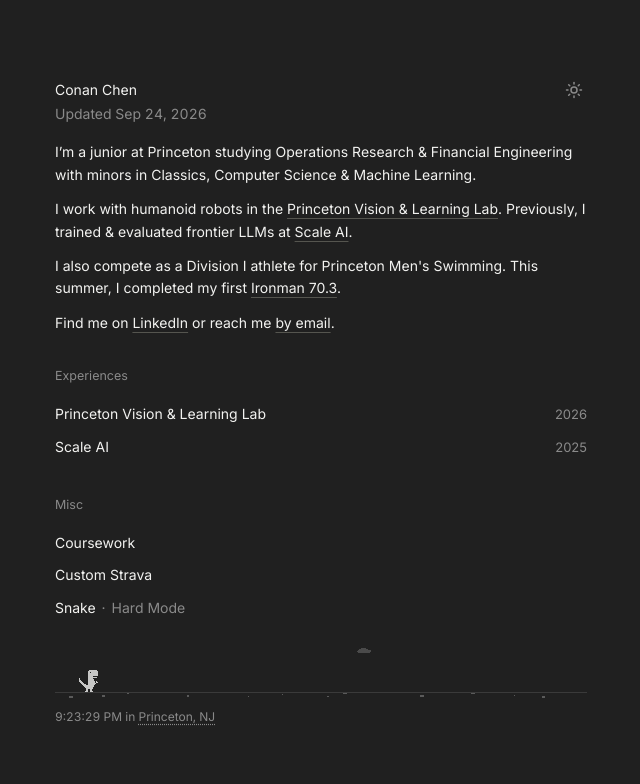
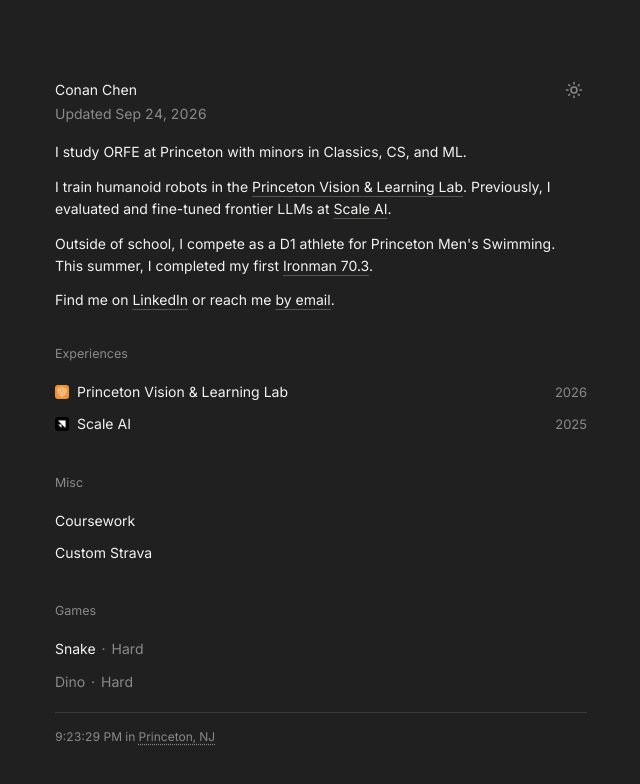
Before and after one commit to conancchen/conancchen.github.io, a Jekyll site: the page built from index.html, in a window 1280 px wide. Shown: the top 784 px of the page, without its empty margins (319-959 px from the left). Built offline with Jekyll 4.4.1, drawn with Linux system fonts in a browser that asks for light colours; part of the change alters nothing that is shown.

Commit message:
Add a Games section with a foldable dino, and harder modes for both games
Split Snake and Dino out of Misc into their own Games section. The dino
strip now starts folded away and opens from its link, and each game has a
Hard switch: eight bouncing apples whose gravity flips sides every two
points for Snake, and a run at twice the speed for Dino. Easy apples now
glide instead of sitting still, and the snake and apples are a little
bigger with a wider bite.

Also reword the bio and add logos beside the experiences.

Co-Authored-By: Claude Opus 5.5 <noreply@anthropic.com>

```diff
--- a/index.html
+++ b/index.html
@@ -5,13 +5,13 @@ show_updated: true
 ---
 <section class="bio fade-intro">
   <p>
-    I’m a junior at Princeton studying Operations Research & Financial Engineering with minors in Classics, Computer Science & Machine Learning.
+    I study ORFE at Princeton with minors in Classics, CS, and ML.
   </p>
   <p>
-    I work with humanoid robots in the <a href="https://pvl.cs.princeton.edu/">Princeton Vision & Learning Lab</a>. Previously, I trained & evaluated frontier LLMs at <a href="https://scale.com/">Scale AI</a>.
+    I train humanoid robots in the <a href="https://pvl.cs.princeton.edu/">Princeton Vision & Learning Lab</a>. Previously, I evaluated and fine-tuned frontier LLMs at <a href="https://scale.com/">Scale AI</a>.
   </p>
   <p>
-    I also compete as a Division I athlete for Princeton Men's Swimming. This summer, I completed my first <a href="{{ site.baseurl }}/pdfs/im70.3.pdf">Ironman 70.3</a>.
+    Outside of school, I compete as a D1 athlete for Princeton Men's Swimming. This summer, I completed my first <a href="{{ site.baseurl }}/pdfs/im70.3.pdf">Ironman 70.3</a>.
   </p>
   <p>
     Find me on <a href="https://www.linkedin.com/in/conan-chen">LinkedIn</a> or reach me <a href="#" id="email-link" onclick="copyEmail(event)">by email</a>.
@@ -33,14 +33,14 @@ show_updated: true
     {% endcomment %}
     <details class="entry">
       <summary class="row">
-        <span class="row-label">Princeton Vision &amp; Learning Lab</span>
+        <span class="row-label"><img class="row-icon" src="{{ site.baseurl }}/images/logos/pvl.png" alt="" width="14" height="14">Princeton Vision &amp; Learning Lab</span>
         <span class="row-year">2026</span>
       </summary>
       <p class="row-note">Fall 2026 IW, <a href="https://orfe.princeton.edu/undergraduate/eric-fs-pai-83-fund">ORFE Eric Pai Summer Research Grant</a></p>
     </details>
     <details class="entry">
       <summary class="row">
-        <span class="row-label">Scale AI</span>
+        <span class="row-label"><img class="row-icon row-icon-mono" src="{{ site.baseurl }}/images/logos/scale.png" alt="" width="14" height="14">Scale AI</span>
         <span class="row-year">2025</span>
       </summary>
       <p class="row-note">Technical Advisor Intern (GenAI)</p>
@@ -56,16 +56,28 @@ show_updated: true
     <div class="row">
       <a href="https://conancchen.github.io/strava/" class="row-link">Custom Strava</a>
     </div>
+  </section>
+
+  <section class="block">
+    <h2 class="block-label block-label-plain">Games</h2>
+
     <div class="row">
       <span class="snake-row">
         <a href="#" class="row-link" id="snake-link" role="button" aria-pressed="false" onclick="toggleSnake(event)" title="Chase the apples with your cursor">Snake</a>
         <span class="snake-sep" aria-hidden="true">·</span>
-        <a href="#" class="row-link snake-hard-link" id="snake-hard" role="button" aria-pressed="false" onclick="toggleHardSnake(event)" title="Two apples at once, bouncing across the page">Hard Mode</a>
+        <a href="#" class="row-link snake-hard-link" id="snake-hard" role="button" aria-pressed="false" onclick="toggleHardSnake(event)" title="Eight apples at once, bouncing across the page">Hard</a>
+      </span>
+    </div>
+    <div class="row">
+      <span class="snake-row">
+        <a href="#" class="row-link dino-link" id="dino-link" role="button" aria-pressed="false" onclick="toggleDino(event)" title="Bring the dino out">Dino</a>
+        <span class="snake-sep" aria-hidden="true">·</span>
+        <a href="#" class="row-link snake-hard-link" id="dino-hard" role="button" aria-pressed="false" onclick="toggleHardDino(event)" title="The whole run at 2× speed">Hard</a>
       </span>
     </div>
   </section>
 
-  <div class="dino-track" aria-hidden="true" title="Press space to jump">
+  <div class="dino-track folded" aria-hidden="true" title="Press space to jump">
     <div class="dino-score"><span class="dino-hi"></span><span class="dino-points"></span></div>
     <div class="dino-runner"><svg class="dino" viewBox="0 0 20 22" width="20" height="22" aria-hidden="true"><path d="M10 0h8v1h-8zM9 1h10v1h-10zM9 2h2v1h-2zM12 2h7v1h-7zM9 3h10v1h-10zM9 4h10v1h-10zM9 5h10v1h-10zM9 6h5v1h-5zM9 7h9v1h-9zM0 8h1v1h-1zM9 8h5v1h-5zM0 9h1v1h-1zM9 9h6v1h-6zM0 10h2v1h-2zM9 10h6v1h-6zM0 11h3v1h-3zM9 11h7v1h-7zM17 11h1v1h-1zM1 12h3v1h-3zM9 12h7v1h-7zM17 12h2v1h-2zM2 13h3v1h-3zM9 13h8v1h-8zM3 14h4v1h-4zM9 14h7v1h-7zM4 15h11v1h-11zM5 16h10v1h-10zM6 17h8v1h-8zM7 18h7v1h-7z"/><path class="dino-legs-a" d="M7 19h2v1h-2zM11 19h2v1h-2zM6 20h2v1h-2zM11 20h2v1h-2zM11 21h3v1h-3z"/><path class="dino-legs-b" d="M7 19h2v1h-2zM11 19h2v1h-2zM7 20h2v1h-2zM12 20h2v1h-2zM6 21h3v1h-3z"/><path class="dino-legs-idle" d="M7 19h2v1h-2zM11 19h2v1h-2zM7 20h2v1h-2zM11 20h2v1h-2zM6 21h3v1h-3zM11 21h3v1h-3z"/></svg></div>
   </div>
@@ -319,6 +331,7 @@ show_updated: true
     var DINO_X = 24;        // px from the left edge the dino runs at
     var DINO_W = 20;        // px, the dino sprite's width
     var JUMP_MS = 550;      // how long a hop lasts, start to landing
+    var HARD_PACE = 2;      // how much faster the whole run goes in Hard mode
     var JUMP_H = 36;        // px, how high it peaks
     var STRIDE = 17;        // px of ground per step, so the legs keep pace with the speed
     var PER_POINT = 20;     // px of ground per point of score
@@ -361,8 +374,24 @@ show_updated: true
     var speed = BASE_SPEED;
     var score = 0;
     var shown = -1;
-    var hi = 0;
-    try { hi = parseInt(localStorage.getItem('dino-hi'), 10) || 0; } catch (e) {}
+    // Hard mode runs the whole game faster — ground, jumps, and the wind-up
+    // alike, so every gap that can be cleared normally still can — and keeps
+    // a best score of its own. The choice is remembered between visits.
+    var hard = false;
+    try { hard = localStorage.getItem('dino-hard') === '1'; } catch (e) {}
+    var hi = loadHi();
+
+    function pace() {
+      return hard ? HARD_PACE : 1;
+    }
+
+    function hiKey() {
+      return hard ? 'dino-hi-hard' : 'dino-hi';
+    }
+
+    function loadHi() {
+      try { return parseInt(localStorage.getItem(hiKey()), 10) || 0; } catch (e) { return 0; }
+    }
 
     var jumpStart = -Infinity;
     var jumping = false;
@@ -478,7 +507,7 @@ show_updated: true
       overAt = performance.now();
       if (score > hi) {
         hi = Math.floor(score);
-        try { localStorage.setItem('dino-hi', String(hi)); } catch (e) {}
+        try { localStorage.setItem(hiKey(), String(hi)); } catch (e) {}
       }
       shown = -1;
       paint();
@@ -497,7 +526,7 @@ show_updated: true
     }
 
     function jump() {
-      if (performance.now() - jumpStart > JUMP_MS) jumpStart = performance.now();
+      if (performance.now() - jumpStart > JUMP_MS / pace()) jumpStart = performance.now();
     }
 
     // Space, the up arrow, a click or a tap: start a run, hop, or try again
@@ -522,8 +551,53 @@ show_updated: true
       }).observe(track);
     }
 
+    // The Dino link under Games folds the strip away and brings it back; the
+    // rule it runs on stays either way. It starts folded, and the choice is
+    // remembered between visits, like the theme is.
+    var link = document.getElementById('dino-link');
+    var hardLink = document.getElementById('dino-hard');
+    var folded = true;
+    try { folded = localStorage.getItem('dino-hidden') !== '0'; } catch (e) {}
+
+    function fold() {
+      track.classList.toggle('folded', folded);
+      if (!link) return;
+      link.setAttribute('aria-pressed', folded ? 'false' : 'true');
+      link.setAttribute('title', folded ? 'Bring the dino out' : 'Put the dino away');
+    }
+
+    function hardLabel() {
+      if (!hardLink) return;
+      hardLink.setAttribute('aria-pressed', hard ? 'true' : 'false');
+      hardLink.setAttribute('title', hard ? 'Back to normal speed' : 'The whole run at 2× speed');
+    }
+
+    // Switching speed is switching games, with a different best, so a run
+    // under way is given up
+    window.toggleHardDino = function (event) {
+      event.preventDefault();
+      hard = !hard;
+      try { localStorage.setItem('dino-hard', hard ? '1' : '0'); } catch (e) {}
+      hi = loadHi();
+      if (state !== WAITING) wait();
+      hardLabel();
+    };
+
+    hardLabel();
+
+    window.toggleDino = function (event) {
+      event.preventDefault();
+      folded = !folded;
+      try { localStorage.setItem('dino-hidden', folded ? '1' : '0'); } catch (e) {}
+      track.classList.add('folding');  // only a press animates, never the page loading folded
+      if (folded && state !== WAITING) wait();  // a run put away is a run given up
+      fold();
+    };
+
+    fold();
+
     window.addEventListener('keydown', function (e) {
-      if (!onScreen || e.metaKey || e.ctrlKey || e.altKey) return;
+      if (folded || !onScreen || e.metaKey || e.ctrlKey || e.altKey) return;
       if (e.key !== ' ' && e.key !== 'Spacebar' && e.key !== 'ArrowUp') return;
       var tag = (e.target.tagName || '').toLowerCase();
       if (tag === 'input' || tag === 'textarea' || e.target.isContentEditable) return;
@@ -539,7 +613,7 @@ show_updated: true
     function frame(now) {
       requestAnimationFrame(frame);
       if (last === null) { last = now; return; }
-      var dt = Math.min((now - last) / 1000, 0.1);  // clamp, so a backgrounded tab doesn't teleport everything
+      var dt = Math.min((now - last) / 1000, 0.1) * pace();  // clamp, so a backgrounded tab doesn't teleport everything
       last = now;
 
       if (state === OVER && now - overAt > REST_MS) wait();
@@ -560,7 +634,7 @@ show_updated: true
         runner.classList.toggle('step', stepping);
       }
 
-      var t = (now - jumpStart) / JUMP_MS;
+      var t = (now - jumpStart) / (JUMP_MS / pace());
       var airborne = t >= 0 && t <= 1;
       var height = airborne ? -4 * JUMP_H * t * (1 - t) : 0;
       runner.style.transform = airborne ? 'translateY(' + Math.round(height) + 'px)' : '';
@@ -610,12 +684,13 @@ show_updated: true
 
 <script>
   // A snake that chases the cursor, woken by the Snake link under Misc. There
-  // is an apple on the page at all times; steering the head onto it eats it, the
+  // is an apple on the page at all times, gliding in a straight line and
+  // glancing off the window's edges; steering the head onto it eats it, the
   // next appears somewhere else that same instant, and the snake lengthens as
   // the score ticks up in the header, where the theme toggle usually sits.
-  // Hard mode, beside the link, puts two apples out at once and sets them
-  // bounding across the page in arcs rather than sitting still to be taken,
-  // and keeps a best score of its own.
+  // Hard mode, beside the link, puts eight apples out at once and sets them
+  // bounding across the page in arcs instead, with the ground moving to
+  // another edge of the window every two points, and keeps a best score of its own.
   // Pressing the link again only
   // puts the snake away — the game it was in the middle of is still there when
   // it comes back, and nothing but a refresh starts it over.
@@ -634,22 +709,29 @@ show_updated: true
     var GROW = 4;           // segments an apple is worth at the start of a game
     var GROW_EVERY = 5;     // apples it takes for each apple to be worth one more
     var GROW_MAX = 12;      // the most an apple is ever worth
-    var SPACING = 9;        // px the body keeps between one segment and the next
-    var HEAD_R = 8;         // px, radius of the head, a shade wider than the body
-    var BODY_R = 6;         // px, radius of the bead right behind the head
-    var TAIL_R = 2.5;       // px, radius of the last bead; the body tapers between the two
-    var EYE_R = 3.2;        // px, radius of an eye
-    var PUPIL_R = 1.6;      // px, radius of a pupil
+    var SIZE = 8.5 / 7;     // the snake, scaled up with the apples from their old 7px radius
+    var SPACING = 9 * SIZE; // px the body keeps between one segment and the next
+    var HEAD_R = 8 * SIZE;  // px, radius of the head, a shade wider than the body
+    var BODY_R = 6 * SIZE;  // px, radius of the bead right behind the head
+    var TAIL_R = 2.5 * SIZE; // px, radius of the last bead; the body tapers between the two
+    var EYE_R = 3.2 * SIZE; // px, radius of an eye
+    var PUPIL_R = 1.6 * SIZE; // px, radius of a pupil
     var OUTLINE = 1.5;      // px of page color drawn around the snake, so it reads over text
     var CHASE = 22;         // how hard the head is pulled toward the cursor, per second
     var MAX_SPEED = 2600;   // px per second the head can travel, however far the cursor is
-    var APPLE_R = 7;        // px, radius of an apple
+    var APPLE_R = 8.5;      // px, radius of an apple
     var CLEAR_OF_HEAD = 60; // px a new apple keeps from the head, so it isn't eaten as it lands
-    var CLEAR_OF_APPLE = 40; // px hard mode's two apples keep apart, so they read as two
-    var HARD_APPLES = 2;    // apples out at once in hard mode
-    var DRIFT_MIN = 72;     // px per second, the slowest a hard apple wanders
+    var CLEAR_OF_APPLE = 40; // px Hard mode's apples keep apart, so they read as separate
+    var HARD_APPLES = 8;    // apples out at once in Hard mode
+    var GLIDE_MIN = 60;     // px per second, the slowest an easy apple glides
+    var GLIDE_MAX = 120;    // px per second, the fastest
+    var DRIFT_MIN = 72;     // px per second, the slowest a Hard apple wanders
     var DRIFT_MAX = 176;    // px per second, the fastest
-    var GRAVITY = 2000;     // px per second², the pull on a hard mode apple
+    var GRAVITY = 2000;     // px per second², the pull on a Hard mode apple
+    var FLIP_EVERY = 2;     // points between each turn of Hard mode's gravity to another side
+    // Which way Hard mode's gravity pulls: toward the bottom, top, left, or
+    // right edge of the window, whichever is the ground at the moment
+    var SIDES = [{ x: 0, y: 1 }, { x: 0, y: -1 }, { x: -1, y: 0 }, { x: 1, y: 0 }];
     var HOP_MIN = 230;      // px, the lowest a bounce carries one
     var HOP_MAX = 430;      // px, the highest
     var TOUCH_LIFT = 38;    // px the snake rides above a fingertip, so it isn't hidden under it
@@ -658,7 +740,7 @@ show_updated: true
     // within reach too, so the first NECK of them cannot be bitten. Past that,
     // touching itself means the head has genuinely crossed its own body.
     var NECK = 8;
-    var SELF_GIVE = 2;      // px shaved off the bite, so a near miss stays a miss
+    var SELF_GIVE = 2 * SIZE; // px shaved off the bite, so a near miss stays a miss
     var FLASH_MS = 220;     // how long the snake flashes where it hit itself
     var BLINK_MS = 55;      // how fast it flashes
     var UNRAVEL_MS = 620;   // how long it then takes to come apart
@@ -675,7 +757,7 @@ show_updated: true
     // animation owns those text nodes — and so is the clock, which rewrites
     // itself every second.
     var RIPPLE_SEL = '.bio p, .block-label, .row-label, .row-link, .row-year, .row-note';
-    var BITE = HEAD_R + APPLE_R;  // px between centres that counts as eaten
+    var BITE = 30;          // px between centres that counts as eaten, with some give
 
     // The Chrome game's palette: a blue snake with wide eyes, and an apple with
     // a sheen on it. All of it is fixed rather than themed, so the snake looks
@@ -694,7 +776,7 @@ show_updated: true
     var ctx = null;
     var raf = null;
     var seg = [];         // the body, head first; each { x, y }
-    var apples = [];      // each { x, y, born, vx, vy }; still unless hard mode is on
+    var apples = [];      // each { x, y, born, vx, vy, hop }; hop is 0 for an easy apple, which glides
     var score = 0;
     // Hard mode is a game of its own, so it carries its own best score, and the
     // choice is remembered between visits like the theme is
@@ -716,6 +798,7 @@ show_updated: true
     var displaced = 0;    // how many of those words are currently off their mark
     var rx = 0;           // where the head was when the ripple last had anything to do
     var ry = 0;
+    var fall = SIDES[0];  // the way Hard mode's gravity pulls; down, until the first flip
     var apple = null;     // one apple, drawn once and then stamped out for each of them
     var appleDpr = 0;     // the density it was drawn at, so it is redrawn if that changes
     var settle = null;    // pending remeasure, held off until the window stops changing
@@ -917,8 +1000,8 @@ show_updated: true
     function hardLabel() {
       hardLink.setAttribute('aria-pressed', hard ? 'true' : 'false');
       hardLink.setAttribute('title', hard
-        ? 'Back to one apple, sitting still'
-        : 'Two apples at once, bouncing across the page');
+        ? 'Back to one apple, gliding in a straight line'
+        : 'Eight apples at once, bouncing across the page');
     }
 
     // Three digits until the hundreds run out, then however many it takes
@@ -935,8 +1018,8 @@ show_updated: true
       return beat > 0 && score > beat;
     }
 
-    // Each difficulty keeps its own best, so a hard game is never measured
-    // against a score set with one apple standing still
+    // Each difficulty keeps its own best, so a Hard game is never measured
+    // against a score set with one apple gliding along
     function hiKey() {
       return hard ? 'snake-hi-hard' : 'snake-hi';
     }
@@ -965,7 +1048,7 @@ show_updated: true
 
     // Somewhere clear of the head, so the apple that replaces the one just
     // eaten cannot land under the snake and be swallowed on the spot — and,
-    // in hard mode, clear of the apple still out, so the pair read as two
+    // in Hard mode, clear of the apples still out, so they read as separate
     function dropApple() {
       var head = seg[0];
       var box = spawnBox();
@@ -980,23 +1063,52 @@ show_updated: true
         }
         if (alone) break;
       }
-      var a = { x: x, y: y, born: last, vx: 0, vy: 0, hop: 0, bouncy: hard };
-      if (hard) {
+      var a = { x: x, y: y, born: last, vx: 0, vy: 0, hop: 0 };
+      if (!hard) {
+        // Set off in any direction at a steady speed, to carry on in a
+        // straight line until it glances off an edge
+        var angle = Math.random() * Math.PI * 2;
+        var glide = GLIDE_MIN + Math.random() * (GLIDE_MAX - GLIDE_MIN);
+        a.vx = Math.cos(angle) * glide;
+        a.vy = Math.sin(angle) * glide;
+      } else {
         // Thrown one way or the other and left to fall: the sideways speed
         // holds, so the bounces draw a row of parabolas across the window.
-        // Each apple is given a hop of its own, high or low, so the two of
-        // them never fall into step — but it is the same hop every time it
-        // lands, for as long as that apple is out.
-        var speed = DRIFT_MIN + Math.random() * (DRIFT_MAX - DRIFT_MIN);
-        a.vx = Math.random() < 0.5 ? -speed : speed;
+        // Each apple is given a hop of its own, high or low, so they never
+        // fall into step — but it is the same hop every time it lands, for
+        // as long as that apple is out.
+        a.drift = DRIFT_MIN + Math.random() * (DRIFT_MAX - DRIFT_MIN);
         a.hop = Math.sqrt(2 * GRAVITY * (HOP_MIN + Math.random() * (HOP_MAX - HOP_MIN)));
-        a.vy = -a.hop;
+        sideways(a);
+        a.vx -= fall.x * a.hop;
+        a.vy -= fall.y * a.hop;
       }
       apples.push(a);
     }
 
-    // Hard mode's apples bound around the window, each pulled down as it goes
-    // and thrown back up off the floor, so both draw parabolas across the page
+    // Sets a Hard apple drifting one way or the other along the ground, with
+    // nothing yet toward or away from it
+    function sideways(a) {
+      var s = Math.random() < 0.5 ? -a.drift : a.drift;
+      a.vx = Math.abs(fall.y) * s;
+      a.vy = Math.abs(fall.x) * s;
+    }
+
+    // Every FLIP_EVERY points in Hard mode the ground moves to another edge of
+    // the window. The apples out at the time drop from where they hang toward
+    // it, drifting along it as they did along the old one.
+    function flipGravity() {
+      var next;
+      do { next = SIDES[Math.floor(Math.random() * SIDES.length)]; } while (next === fall);
+      fall = next;
+      for (var i = 0; i < apples.length; i++) {
+        if (apples[i].hop) sideways(apples[i]);
+      }
+    }
+
+    // An easy apple glides in a straight line and is turned back off every
+    // edge alike. Hard mode's apples bound around the window, each pulled toward
+    // the ground as it goes and thrown back off it, so they draw parabolas across the page
     // and one can drop out from under the head as it closes in. Nothing is ever
     // taken out of them: a bounce leaves the floor at the speed that apple was
     // launched at rather than at whatever it happened to land with, so it goes
@@ -1008,14 +1120,19 @@ show_updated: true
       var box = spawnBox();
       for (var i = 0; i < apples.length; i++) {
         var a = apples[i];
-        if (!a.bouncy) continue;
-        a.vy += GRAVITY * dt;
+        if (a.hop) {
+          a.vx += GRAVITY * fall.x * dt;
+          a.vy += GRAVITY * fall.y * dt;
+        }
         a.x += a.vx * dt;
         a.y += a.vy * dt;
-        if (a.x < box.x0) { a.x = box.x0; a.vx = Math.abs(a.vx); }
-        else if (a.x > box.x1) { a.x = box.x1; a.vx = -Math.abs(a.vx); }
-        if (a.y < box.y0) { a.y = box.y0; a.vy = Math.abs(a.vy); }
-        else if (a.y > box.y1) { a.y = box.y1; a.vy = -a.hop; }
+        // Off the ground a Hard apple is thrown back at its own hop; off any
+        // other edge, and every edge for an easy apple, it is simply turned round
+        var bounce = a.hop || 0;
+        if (a.x < box.x0) { a.x = box.x0; a.vx = fall.x < 0 && bounce ? bounce : Math.abs(a.vx); }
+        else if (a.x > box.x1) { a.x = box.x1; a.vx = fall.x > 0 && bounce ? -bounce : -Math.abs(a.vx); }
+        if (a.y < box.y0) { a.y = box.y0; a.vy = fall.y < 0 && bounce ? bounce : Math.abs(a.vy); }
+        else if (a.y > box.y1) { a.y = box.y1; a.vy = fall.y > 0 && bounce ? -bounce : -Math.abs(a.vy); }
       }
     }
 
@@ -1049,6 +1166,7 @@ show_updated: true
         // faster just as the player is getting comfortable
         var grow = Math.min(GROW + Math.floor(score / GROW_EVERY), GROW_MAX);
         score++;
+        if (hard && score % FLIP_EVERY === 0) flipGravity();
         showScore();
         // The new segments start stacked on the tail and unfurl behind it as
         // the snake moves on
@@ -1139,10 +1257,10 @@ show_updated: true
 
       // The line of the mouth, drawn across the snout
       ctx.beginPath();
-      ctx.moveTo(head.x + dx * HEAD_R * 0.78 + px * 2.6, head.y + dy * HEAD_R * 0.78 + py * 2.6);
-      ctx.lineTo(head.x + dx * HEAD_R * 0.78 - px * 2.6, head.y + dy * HEAD_R * 0.78 - py * 2.6);
+      ctx.moveTo(head.x + dx * HEAD_R * 0.78 + px * 2.6 * SIZE, head.y + dy * HEAD_R * 0.78 + py * 2.6 * SIZE);
+      ctx.lineTo(head.x + dx * HEAD_R * 0.78 - px * 2.6 * SIZE, head.y + dy * HEAD_R * 0.78 - py * 2.6 * SIZE);
       ctx.strokeStyle = PUPIL;
-      ctx.lineWidth = 1.2;
+      ctx.lineWidth = 1.2 * SIZE;
       ctx.lineCap = 'round';
       ctx.stroke();
 
@@ -1151,21 +1269,21 @@ show_updated: true
       var dead = state !== LIVE;
       if (dead) {
         ctx.strokeStyle = EYE;
-        ctx.lineWidth = 1.6;
+        ctx.lineWidth = 1.6 * SIZE;
       }
       for (var side = -1; side <= 1; side += 2) {
-        var ex = head.x + dx * 1.4 + px * side * 3.4;
-        var ey = head.y + dy * 1.4 + py * side * 3.4;
+        var ex = head.x + (dx * 1.4 + px * side * 3.4) * SIZE;
+        var ey = head.y + (dy * 1.4 + py * side * 3.4) * SIZE;
         if (!dead) {
           dot(ex, ey, EYE_R, EYE);
-          dot(ex + dx * 1.1, ey + dy * 1.1, PUPIL_R, PUPIL);
+          dot(ex + dx * 1.1 * SIZE, ey + dy * 1.1 * SIZE, PUPIL_R, PUPIL);
           continue;
         }
         // An X, drawn on the head's own axes so it turns with it
-        var ux = (dx + px) * 2.4;
-        var uy = (dy + py) * 2.4;
-        var vx = (dx - px) * 2.4;
-        var vy = (dy - py) * 2.4;
+        var ux = (dx + px) * 2.4 * SIZE;
+        var uy = (dy + py) * 2.4 * SIZE;
+        var vx = (dx - px) * 2.4 * SIZE;
+        var vy = (dy - py) * 2.4 * SIZE;
         ctx.beginPath();
         ctx.moveTo(ex - ux, ey - uy);
         ctx.lineTo(ex + ux, ey + uy);
@@ -1322,6 +1440,7 @@ show_updated: true
       seg = [];
       apples = [];
       score = 0;
+      fall = SIDES[0];
       beat = hi;
       travelled = 0;
       state = LIVE;
--- a/style.scss
+++ b/style.scss
@@ -216,6 +216,20 @@ a:focus {
   font-weight: 400;
 }
 
+// A small logo ahead of each experience, sat on the text's baseline
+.row-icon {
+  width: 14px;
+  height: 14px;
+  margin-right: 8px;
+  vertical-align: -2px;
+  border-radius: 3px;
+}
+
+// Logos drawn in plain black are flipped to white on the dark page
+:root:not([data-theme="light"]) .row-icon-mono {
+  filter: invert(1);
+}
+
 // An experience opens a note about itself when pressed
 .entry > summary {
   cursor: pointer;
@@ -340,6 +354,20 @@ a:focus {
   display: block;
   fill: currentColor;
   shape-rendering: crispEdges;
+}
+
+// Folded away from the Dino link under Games: the strip closes up to nothing
+// and the rule it ran on stays, with room kept above it. It only animates when
+// the link is pressed, so a page that loads folded doesn't close on arrival.
+.dino-track.folded {
+  height: 0;
+  margin-top: 14px;
+  margin-bottom: 0;
+  visibility: hidden;
+}
+
+.dino-track.folding {
+  transition: height 220ms ease, margin 220ms ease, visibility 220ms;
 }
 
 // The dino reads brighter than the scenery it runs through
@@ -540,6 +568,11 @@ a:focus {
   color: #e5484d;
 }
 
+// The Dino link dims while the strip is folded away
+.dino-link[aria-pressed='false'] {
+  color: var(--muted);
+}
+
 .snaking #theme-toggle {
   display: none;
 }
```
Also changed, not shown: images/logos/pvl.png (added), images/logos/scale.png (added).
